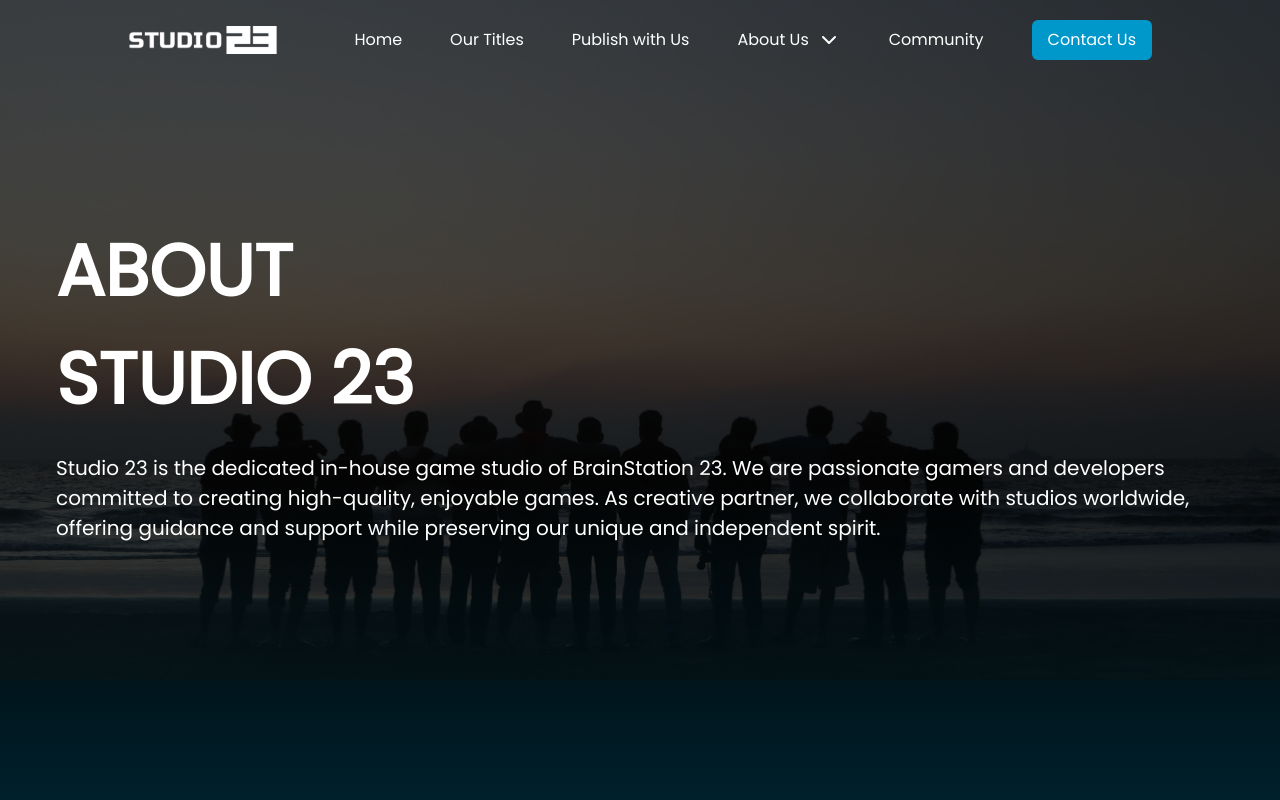
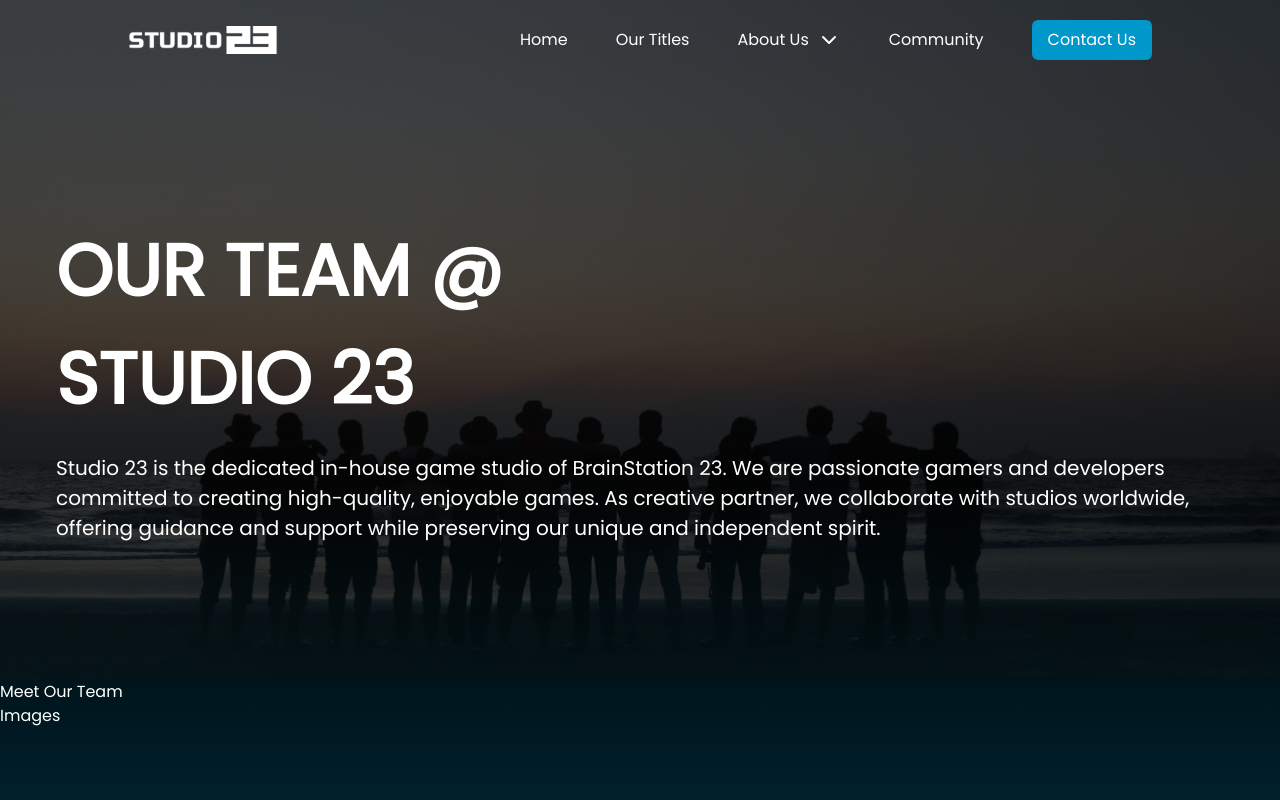
Before and after one commit to Studio-23-xyz/studio23-website, a Next.js app: page /our-team in a window 1280 px wide. Shown: the top 800 px of the page. Built offline with nearby package versions, Linux system fonts and the light colour scheme.

Commit message:
fix: Mobile menu bar & Main Navbar

```diff
--- a/src/app/components/common/Navbar.js
+++ b/src/app/components/common/Navbar.js
@@ -77,17 +77,6 @@
                   )}
                 >
                   Our Titles
-                </li>
-              </Link>
-
-              <Link href="/publishing-with-us">
-                <li
-                  className={classNames(
-                    "hover:font-bold transition-all",
-                    pathname === "/publishing-with-us" ? "font-bold" : ""
-                  )}
-                >
-                  Publish with Us
                 </li>
               </Link>
 
@@ -197,27 +186,25 @@
                         </li>
                       </Link>
 
-                      <Link href="/publishing-with-us">
+                      <Link href="/our-team">
                         <li
                           className={classNames(
-                            "hover:font-bold transition-all",
-                            pathname === "/publishing-with-us"
-                              ? "font-bold"
-                              : ""
+                            "hover:font-bold flex gap-2 transition-all",
+                            pathname === "/our-team" ? "font-bold" : ""
                           )}
                         >
-                          Publish with Us
+                          Our Team
                         </li>
                       </Link>
 
-                      <Link href="/about-us">
+                      <Link href="/careers">
                         <li
                           className={classNames(
                             "hover:font-bold flex gap-2 transition-all",
-                            pathname === "/about-us" ? "font-bold" : ""
+                            pathname === "/careers" ? "font-bold" : ""
                           )}
                         >
-                          About Us <ChevronDown />
+                          Careers
                         </li>
                       </Link>
 
--- a/src/app/components/ourteampage/OurTeamHeroSection.js
+++ b/src/app/components/ourteampage/OurTeamHeroSection.js
@@ -3,8 +3,8 @@
     <div>
       <div className="bg-ourteam-hero bg-no-repeat -z-10 w-full h-[469px] md:h-[680px] bg-cover bg-bottom md:px-14 px-4">
         <div className="w-full h-full flex flex-col justify-center md:pt-20">
-          <p className="text-[32px] md:text-[72px] font-bold">ABOUT</p>
-          <p className="text-[32px] md:text-[72px] font-bold">STUDIO 23</p>
+          <h1 className="text-[32px] md:text-[72px] font-bold">OUR TEAM @</h1>
+          <h1 className="text-[32px] md:text-[72px] font-bold">STUDIO 23</h1>
           <p className="text-[14px] md:text-[20px] font-medium pt-5">
             Studio 23 is the dedicated in-house game studio of BrainStation 23.
             We are passionate gamers and developers committed to creating
--- /dev/null
+++ b/src/app/components/ourteampage/OurTeamMemberSection.js
@@ -0,0 +1,14 @@
+import React from "react";
+
+const OurTeamMemberSection = () => {
+  return (
+    <div>
+      <div>
+        <h1>Meet Our Team</h1>
+      </div>
+      <div>Images</div>
+    </div>
+  );
+};
+
+export default OurTeamMemberSection;
--- a/src/app/our-team/page.js
+++ b/src/app/our-team/page.js
@@ -1,11 +1,15 @@
 import React from "react";
 import OurTeamHeroSection from "../components/ourteampage/OurTeamHeroSection";
+import OurTeamMemberSection from "../components/ourteampage/OurTeamMemberSection";
 
 const page = () => {
   return (
     <div className="min-h-screen">
       {/* Hero Banner */}
       <OurTeamHeroSection />
+
+      {/* Team Member Section */}
+      <OurTeamMemberSection />
     </div>
   );
 };
--- a/src/app/publishing-with-us/page.js
+++ /dev/null
@@ -1,7 +0,0 @@
-import React from "react";
-
-const page = () => {
-  return <div className="min-h-screen pt-20">Publishing Page</div>;
-};
-
-export default page;
```
